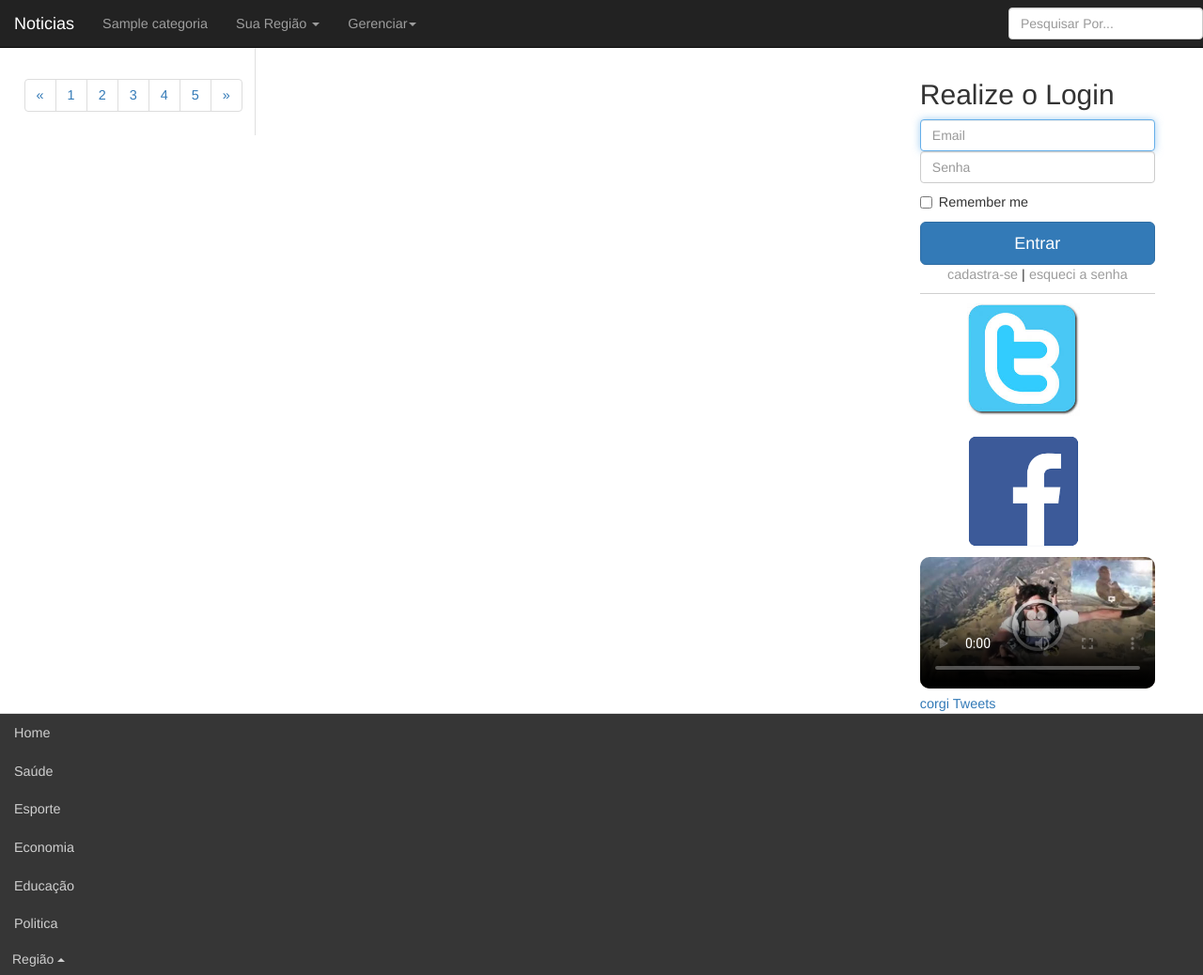
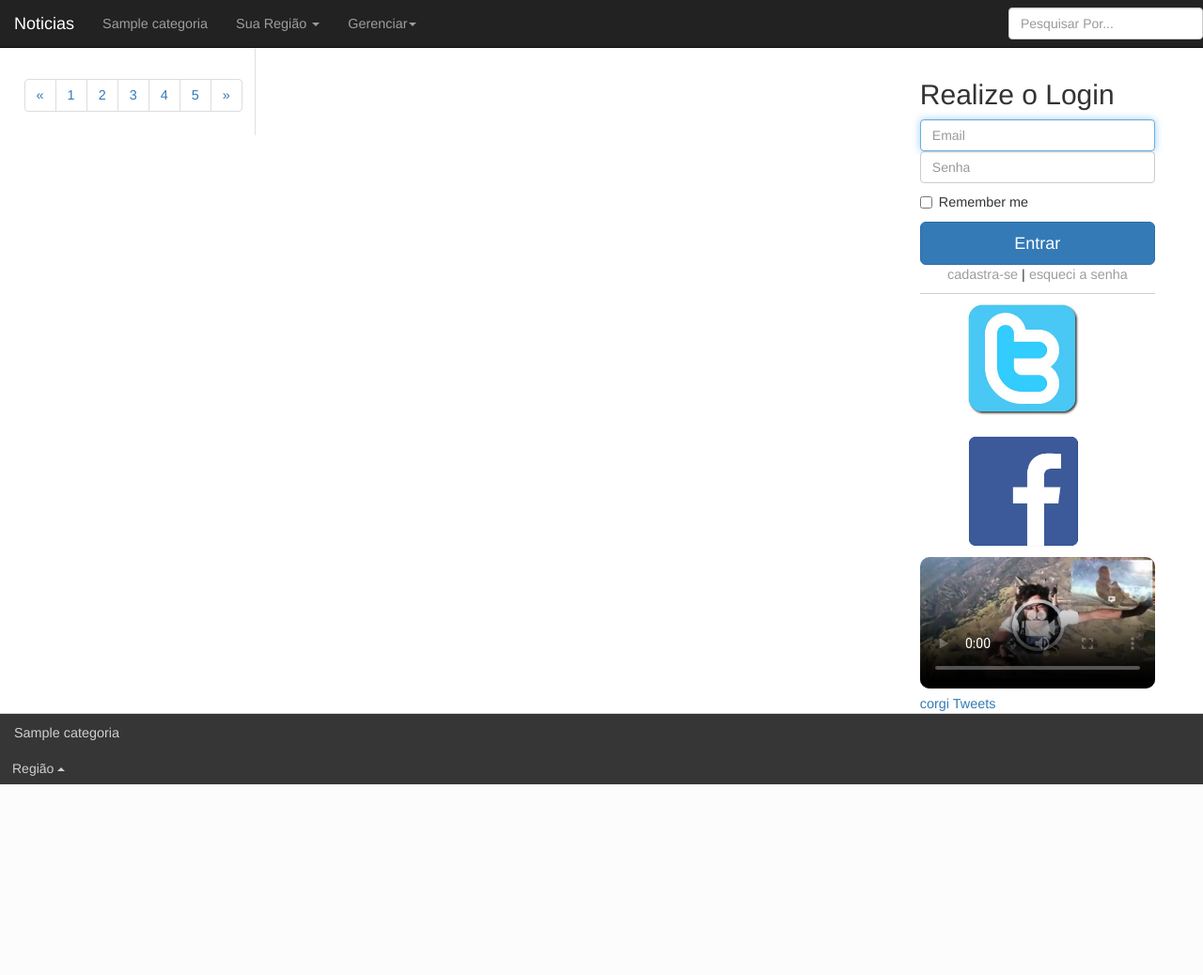
Before and after one commit to MateusManzoli/bootstrap-aprendizagem, a PHP site: page /public/inicial/index.php?categoria=1 in a window 1280 px wide. Shown: the whole page at 94% size. After the commit the page ends 835 px from the top, so only its background shows below. Run offline with PHP 8.4, Linux system fonts and the light colour scheme; tables that the repository leaves empty or names only in its code hold one stand-in row (values such as "Sample post"); data that the repository does not hold is empty; some libraries are stand-ins or nearby versions; grey boxes are pictures that could not be loaded.

Commit message:
fiz o menu rodape com funcao

```diff
--- a/dados/dados-rodape.php
+++ b/dados/dados-rodape.php
@@ -1,11 +1,14 @@
+<?php
+include_once '../../gerenciar/noticia/gerenciador-noticias.php';
+include_once '../../gerenciar/tipo-noticia/gerenciar-tipoNoticia.php';
+
+$categorias = buscarCategorias();
+?>
 <div class="rodape" style= 'width: 100%;'>
     <ul class="nav">
-        <li class="active"><a href="../../public/inicial/index.php">Home</a></li>
-        <li><a href="#">Saúde</a></li>
-        <li><a href="#">Esporte</a></li>
-        <li><a href="#">Economia</a></li>
-        <li><a href="#">Educação</a></li>
-        <li><a href="#">Politica</a></li>
+        <?php foreach ($categorias as $categoria): ?>
+        <li><a href="<?= $categoria['link']. '?categoria='.$categoria['id']; ?>" name="<?= $categoria['nome']; ?>" > <?= $categoria['nome']; ?></a></li>
+        <?php endforeach; ?>
         <div class="dropup">
             <li class="btn dropdown-toggle"  id="dropdownMenu2" data-toggle="dropdown" aria-haspopup="true" aria-expanded="false">
                 Região
```
